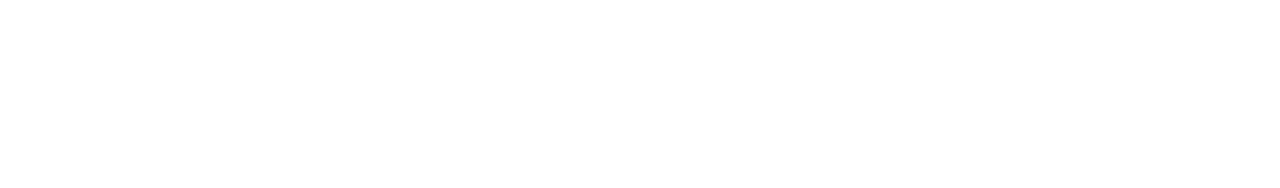
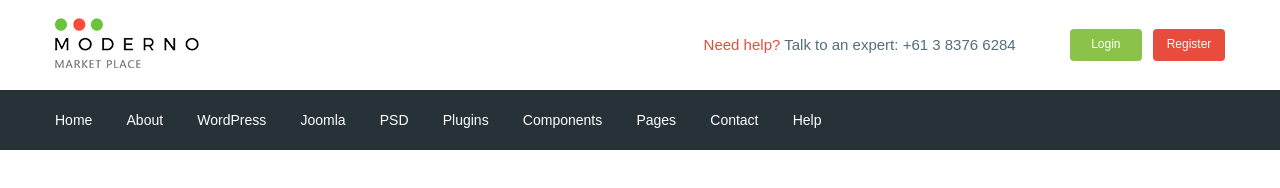
Before and after one commit to vovkasem/moderno, a website: page app/index.html in a window 1280 px wide. Drawn offline with nearby package versions, Linux system fonts and the light colour scheme; files that its build step writes are made by us from their sources.

Commit message:
added header

```diff
--- a/app/index.html
+++ b/app/index.html
@@ -1,14 +1,102 @@
 <!DOCTYPE html>
 <html lang="en">
+
 <head>
     <meta charset="UTF-8">
     <meta name="viewport" content="width=device-width, initial-scale=1.0">
     <title>Document</title>
+    <link href="https://fonts.googleapis.com/css?family=Roboto:500,700&display=swap" rel="stylesheet">
     <link rel="stylesheet" href="css/libs.min.css">
     <link rel="stylesheet" href="css/style.min.css">
 </head>
+
 <body>
+    <header class="header">
+        <div class="header__top">
+            <div class="container">
+                <div class="header__top-inner">
+                    <div class="header__logo">
+                        <a href="#">
+                            <img src="images/logo.png" alt="">
+                        </a>
+                    </div>
+                    <div class="header__text">
+                        <a href="#">
+                            <span>Need help?</span>
+                        </a>
+                        Talk to an expert:
+                        <a class="header__phone" href="tel:+61 3 8376 6284">+61 3 8376 6284</a>
+                    </div>
+                    <div class="header__box">
+                        <a class="basket" href="#"></a>
+                        <a class="header__btn header__btn-login" href="">Login</a>
+                        <a class="header__btn header__btn-register" href="">Register</a>
+                    </div>
+                </div>
+            </div>
+        </div>
+        <div class="header__menu">
+            <div class="container">
+                <nav class="menu">
+                    <ul class="menu__list">
+                        <li>
+                            <a href="#">
+                                Home
+                            </a>
+                        </li>
+                        <li>
+                            <a href="#">
+                                About
+                            </a>
+                        </li>
+                        <li>
+                            <a href="#">
+                                WordPress
+                            </a>
+                        </li>
+                        <li>
+                            <a href="#">
+                                Joomla
+                            </a>
+                        </li>
+                        <li>
+                            <a href="#">
+                                PSD
+                            </a>
+                        </li>
+                        <li>
+                            <a href="#">
+                                Plugins
+                            </a>
+                        </li>
+                        <li>
+                            <a href="#">
+                                Components
+                            </a>
+                        </li>
+                        <li>
+                            <a href="#">
+                                Pages
+                            </a>
+                        </li>
+                        <li>
+                            <a href="#">
+                                Contact
+                            </a>
+                        </li>
+                        <li>
+                            <a href="#">
+                                Help
+                            </a>
+                        </li>
+                    </ul>
+                </nav>
+            </div>
+        </div>
 
+
+
+    </header>
 
 
 
@@ -18,4 +106,5 @@
     <script src="js/libs.min.js"></script>
     <script src="js/main.min.js"></script>
 </body>
+
 </html>
--- /dev/null
+++ b/app/scss/_fonts.scss
@@ -0,0 +1,8 @@
+@font-face {
+    font-family: 'Roboto-Regular', sans-serif;
+    src:
+        url('../fonts/Roboto-Regular.woff2') format('woff2'),
+        url('../fonts/Roboto-Regular.woff') format('woff');
+    font-weight: 400;
+    font-display: swap;
+}
--- /dev/null
+++ b/app/scss/_global.scss
@@ -0,0 +1,31 @@
+html{
+    box-sizing: border-box;
+}
+*,
+*::before,
+*::after{
+    box-sizing: inherit;
+}
+a{
+    display: inline-block;
+    text-decoration: none;
+    color: $text;
+}
+ul,
+li{
+    margin: 0;
+    padding: 0;
+    list-style: none;
+}
+body{
+    font-family: 'Roboto-Regular', sans-serif;
+    font-weight: 400;
+    font-size: 15px;
+    font-weight: 24px;
+    color: $text;
+}
+.container{
+    max-width: 1200px;
+    margin: 0 auto;
+    padding: 0 15px;
+}
--- /dev/null
+++ b/app/scss/_vars.scss
@@ -0,0 +1,4 @@
+$text: #546e7a;
+$red: #e74c3c;
+$green: #8bc34a;
+$bg: #263238;
--- a/app/scss/style.scss
+++ b/app/scss/style.scss
@@ -1,9 +1,52 @@
-html{
-    box-sizing: border-box;
+@import '_vars';
+@import '_global';
+@import 'fonts';
+
+.header__top-inner{
+    display: flex;
+    justify-content: space-between;
+    height: 90px;
+    align-items: center;
 }
-
-*,
-*::before,
-*::after{
-    box-sizing: inherit;
+.header__text{
+    margin-left: auto;
+    margin-right: 50px;
+    span{
+        color: $red;
+    }
 }
+.header__btn{
+    padding: 9px;
+    width: 72px;
+    border-radius: 4px;
+    text-align: center;
+    color: #fff;
+    font-size: 12px;
+}
+.header__btn-login{
+    background-color: $green;
+}
+.header__btn-register{
+    background-color: $red;
+    margin-left: 7px;
+}
+.header__menu{
+    background-color: $bg;
+}
+.menu{
+    display: flex;
+    align-items: center;
+    height: 60px;
+}
+.menu__list{
+    li{
+        display: inline-block;
+        & + li{
+            margin-left: 30px;
+        }
+    }
+    a{
+        color: #fff;
+        font-size: 14px;
+    }
+}
--- a/gulpfile.js
+++ b/gulpfile.js
@@ -8,7 +8,7 @@ let gulp = require('gulp'),
     cssmin = require('gulp-cssmin');
 
 gulp.task('sass', function() {
-   return gulp.src('app/scss/style.scss')
+   return gulp.src('app/scss/**/*.scss')
     .pipe(sass({outputStyle: 'compressed'}))
     .pipe(rename({suffix : '.min'}))
     .pipe(autoprefixer({
@@ -58,7 +58,7 @@ gulp.task('browser-sync', function() {
 });
 
 gulp.task('watch', function(){
-    gulp.watch('app/scss/style.scss', gulp.parallel('sass'))
+    gulp.watch('app/scss/**/*.scss', gulp.parallel('sass'))
     gulp.watch('app/*.html', gulp.parallel('html'))
     gulp.watch('app/js/*.js', gulp.parallel('js'))
 });
```
Also changed, not shown: app/fonts/Roboto-Regular.woff (added), app/fonts/Roboto-Regular.woff2 (added), app/images/logo.png (added).
